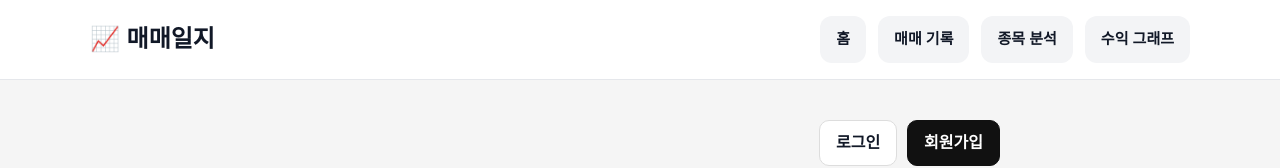
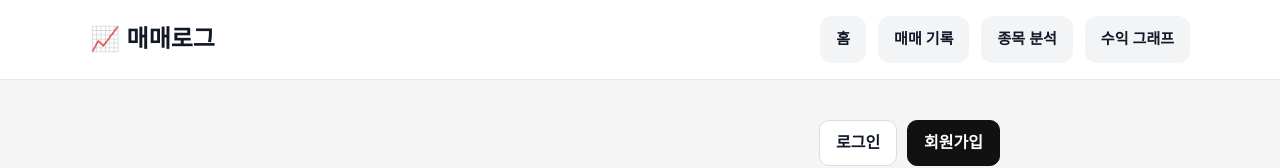
Before and after one commit to gim950104-lang/trading-journal, a Next.js app: page / in a window 1280 px wide. Shown: the top 168 px of the page. Built offline with nearby package versions, Linux system fonts and the light colour scheme; no server answers.

Commit message:
seo verification

```diff
--- a/app/layout.tsx
+++ b/app/layout.tsx
@@ -4,8 +4,9 @@ import { ClerkProvider } from "@clerk/nextjs";
 import "./globals.css";
 
 export const metadata: Metadata = {
-  title: "매매일지",
-  description: "매매 기록, 종목 분석, 수익 그래프를 관리하는 웹앱",
+  title: "매매로그 | 무료 주식 매매일지 사이트",
+  description:
+    "로그인 없이 사용하는 주식 매매일지. 수익 그래프 자동 생성, 종목 분석 제공. 매매로그에서 쉽게 기록하세요.",
 };
 
 const navItems = [
@@ -17,11 +18,19 @@ const navItems = [
 
 export default function RootLayout({
   children,
-}: Readonly<{
+}: {
   children: React.ReactNode;
-}>) {
+}) {
   return (
     <html lang="ko">
+      <head>
+        {/* 🔥 구글 서치콘솔 인증 */}
+        <meta
+          name="google-site-verification"
+          content="xxxxx"
+        />
+      </head>
+
       <body
         style={{
           margin: 0,
@@ -61,7 +70,7 @@ export default function RootLayout({
                   fontWeight: 800,
                 }}
               >
-                📈 매매일지
+                📈 매매로그
               </Link>
 
               <nav
```
